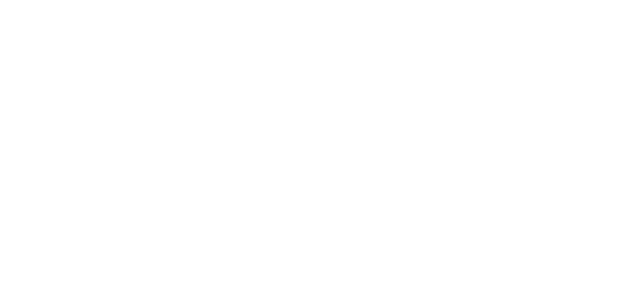
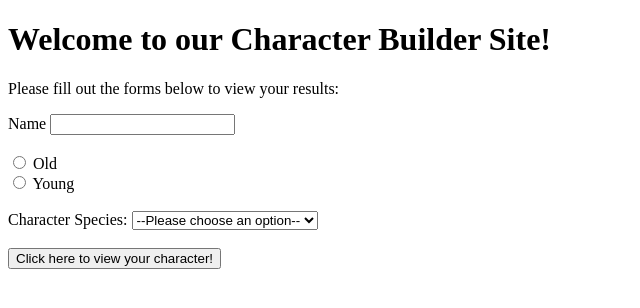
Before and after one commit to eusebiedev/character-builder, a plain HTML site: page index.html in a window 1280 px wide. Shown: the whole page, without its empty margins (0-640 px from the left). Drawn offline with Linux system fonts and the light colour scheme.

Commit message:
Add Form with input, radio and select option types to index.html

```diff
--- a/index.html
+++ b/index.html
@@ -4,9 +4,39 @@
   <meta charset="UTF-8">
   <meta http-equiv="X-UA-Compatible" content="IE=edge">
   <meta name="viewport" content="width=device-width, initial-scale=1.0">
+  <script src="js/scripts.js"></script>
+  <link rel="stylesheet" href="css/styles.css" type="text/css">
   <title>Character Builder</title>
 </head>
 <body>
+  <div>
+    <h1>Welcome to our Character Builder Site!</h1>
+    <p>Please fill out the forms below to view your results:</p>
+    <form id="character">
+      <label for="name">Name</label>
+      <input id="name" type="text"><br><br>
 
+      <label>
+        <input type="radio" name="age" value="old">
+        Old
+      </label><br>
+      <label>
+        <input type="radio" name="age" value="young">
+        Young
+      </label><br><br>
+
+      <label for="species-select">Character Species:</label>
+      <select id="species">
+        <option value="">--Please choose an option--</option>
+        <option value="elf">Elf</option>
+        <option value="human">Human</option>
+      </select><br><br>
+      <button type="submit">Click here to view your character!</button>
+    </form>
+
+
+      <p id="results" class="hidden"></p>
+    </div>
+  </div>
 </body>
 </html>
```
